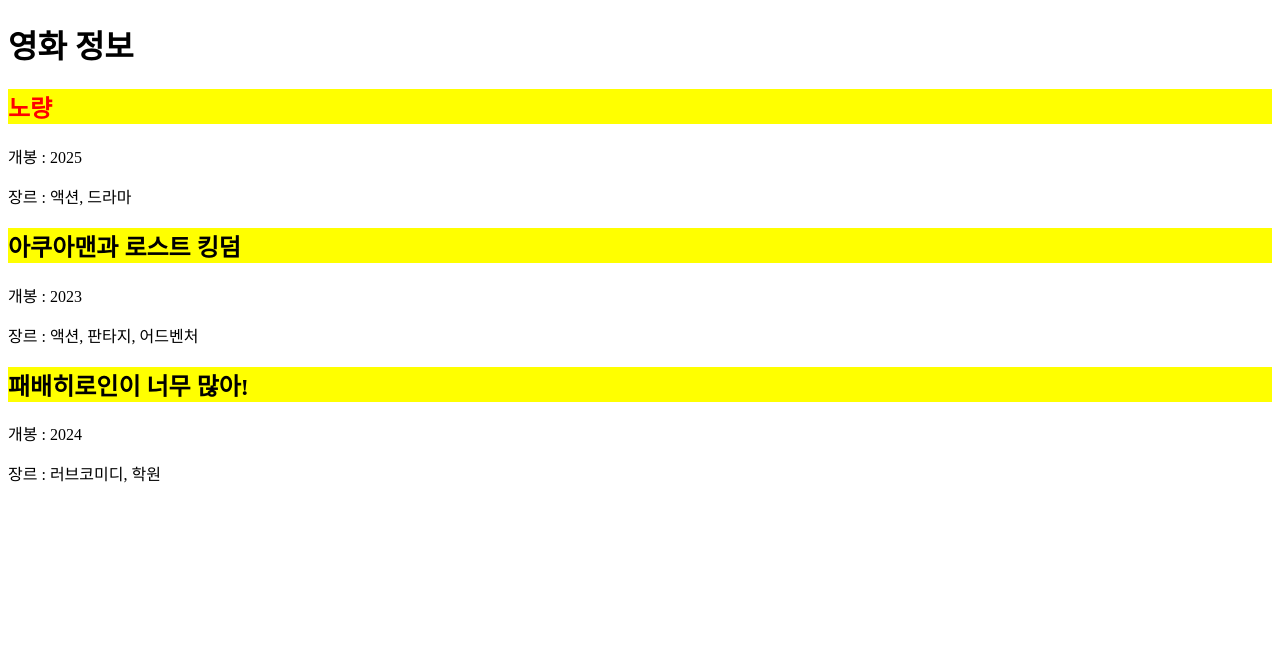
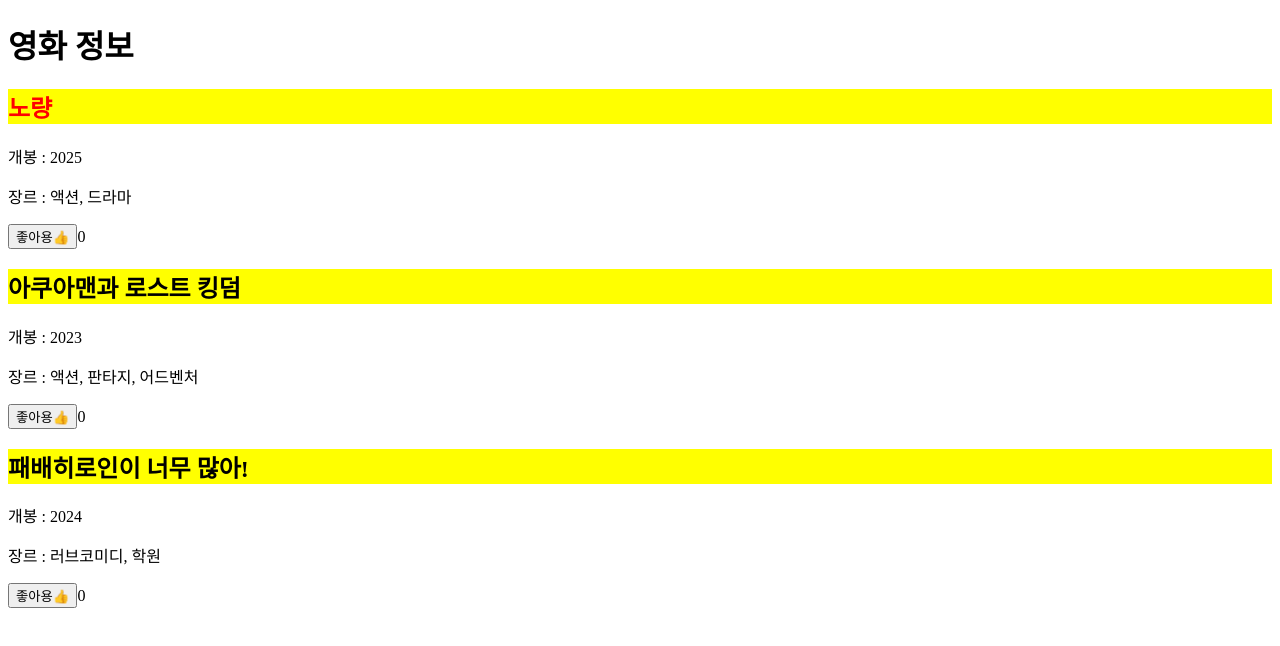
Before and after one commit to winshine0326/move-app-vue, a Vue app: page / in a window 1280 px wide. Shown: the top 646 px of the page. Built offline with nearby package versions, Linux system fonts and the light colour scheme.

Commit message:
click 이벤트로 좋아요 버튼 만들기

```diff
--- a/src/App.vue
+++ b/src/App.vue
@@ -5,8 +5,9 @@
     <!-- 아니 속성값이 존재하지 않아도 에러가 나지 않는다고????? 혁신이다 -->
     <p>개봉 : {{ item.year }}</p>
     <p>장르 : {{ item.category }}</p>
+    <button @:click="increseLike(i)">좋아용👍</button>
+    <span>{{ item.like }}</span>
   </div>
-  <!-- <p v-for="(item, i) in foods" :key="i">{{ item }}</p> -->
 </template>
 
 <script>
@@ -14,26 +15,33 @@
   name: "App",
   data() {
     return {
-      foods: ["김밥", "순대", "만두"],
       data: [
         {
           title: "노량",
           year: 2025,
           category: "액션, 드라마",
           textRed: { color: "red" },
+          like: 0,
         },
         {
           title: "아쿠아맨과 로스트 킹덤",
           year: 2023,
           category: "액션, 판타지, 어드벤처",
+          like: 0,
         },
         {
           title: "패배히로인이 너무 많아!",
           year: 2024,
           category: "러브코미디, 학원",
+          like: 0,
         },
       ],
     };
+  },
+  methods: {
+    increseLike(i) {
+      this.data[i].like += 1;
+    },
   },
 };
 </script>
```
